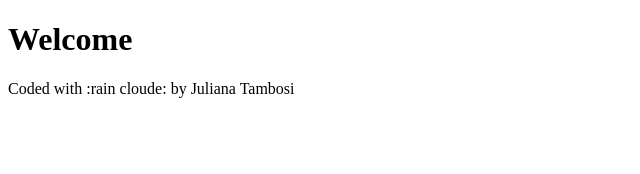
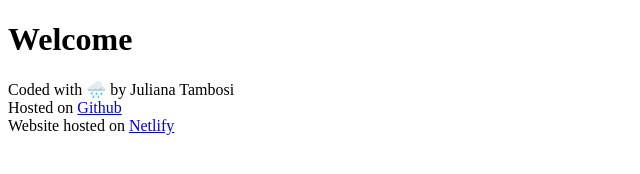
Before and after one commit to jou-t/Weather-App-Portfolio-2, a plain HTML site: page index.html in a window 1280 px wide. Shown: the whole page, without its empty margins (0-640 px from the left). Drawn offline with Linux system fonts and the light colour scheme.

Commit message:
Added links to the footer

```diff
--- a/index.html
+++ b/index.html
@@ -9,7 +9,10 @@
 
 <body>
     <h1>Welcome</h1>
-    <footer>Coded with :rain cloude: by Juliana Tambosi</footer>
+    <footer>Coded with 🌧️ by Juliana Tambosi <br> Hosted on <a
+            href="https://github.com/jou-t/Weather-App-Portfolio-2/blob/main/index.html" target="_blank">Github</a><br>
+        Website hosted
+        on <a href="https://weather-app-portfolio-2.netlify.app/" target="_blank">Netlify</a></footer>
 </body>
 
 </html>
```
